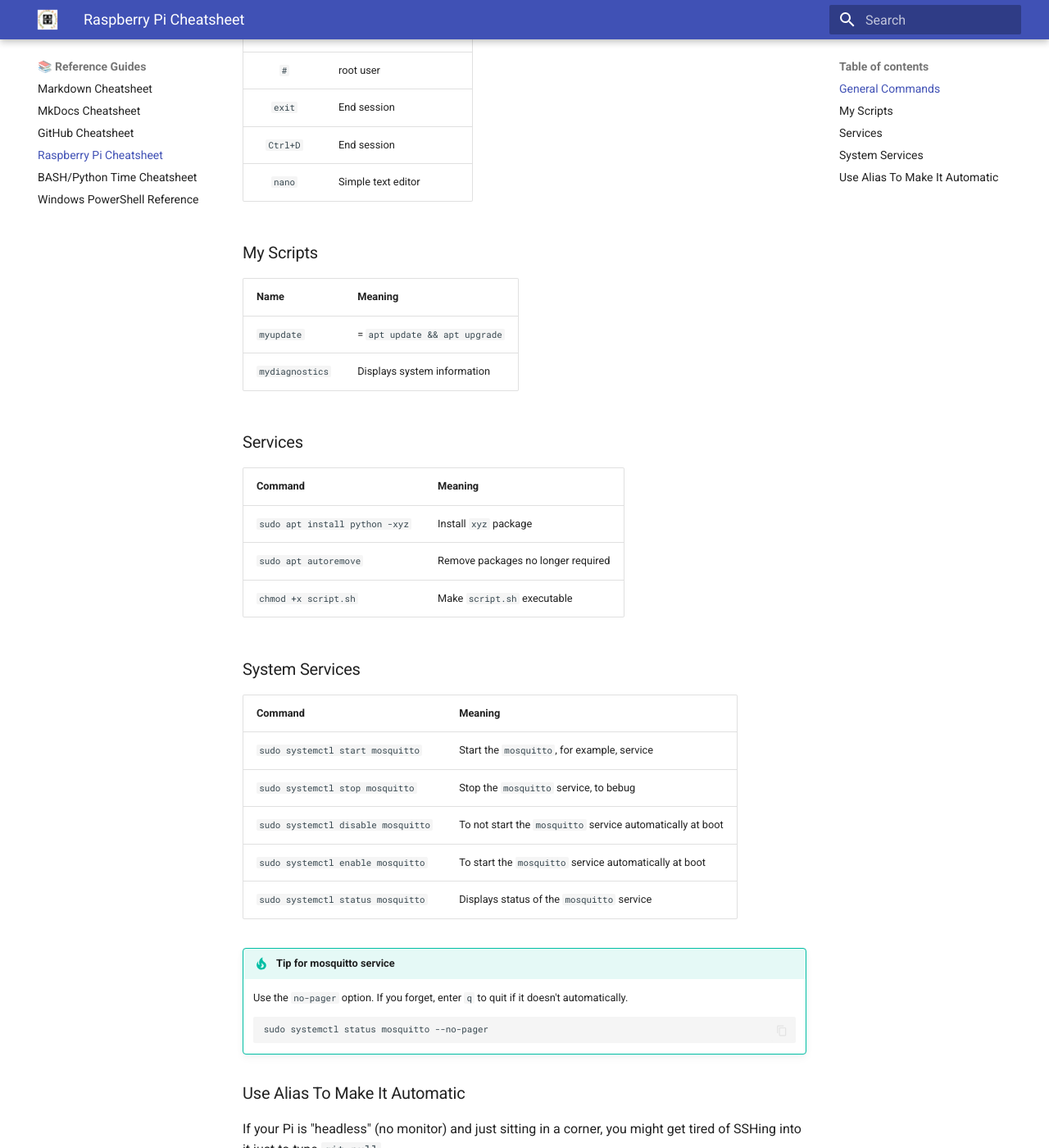
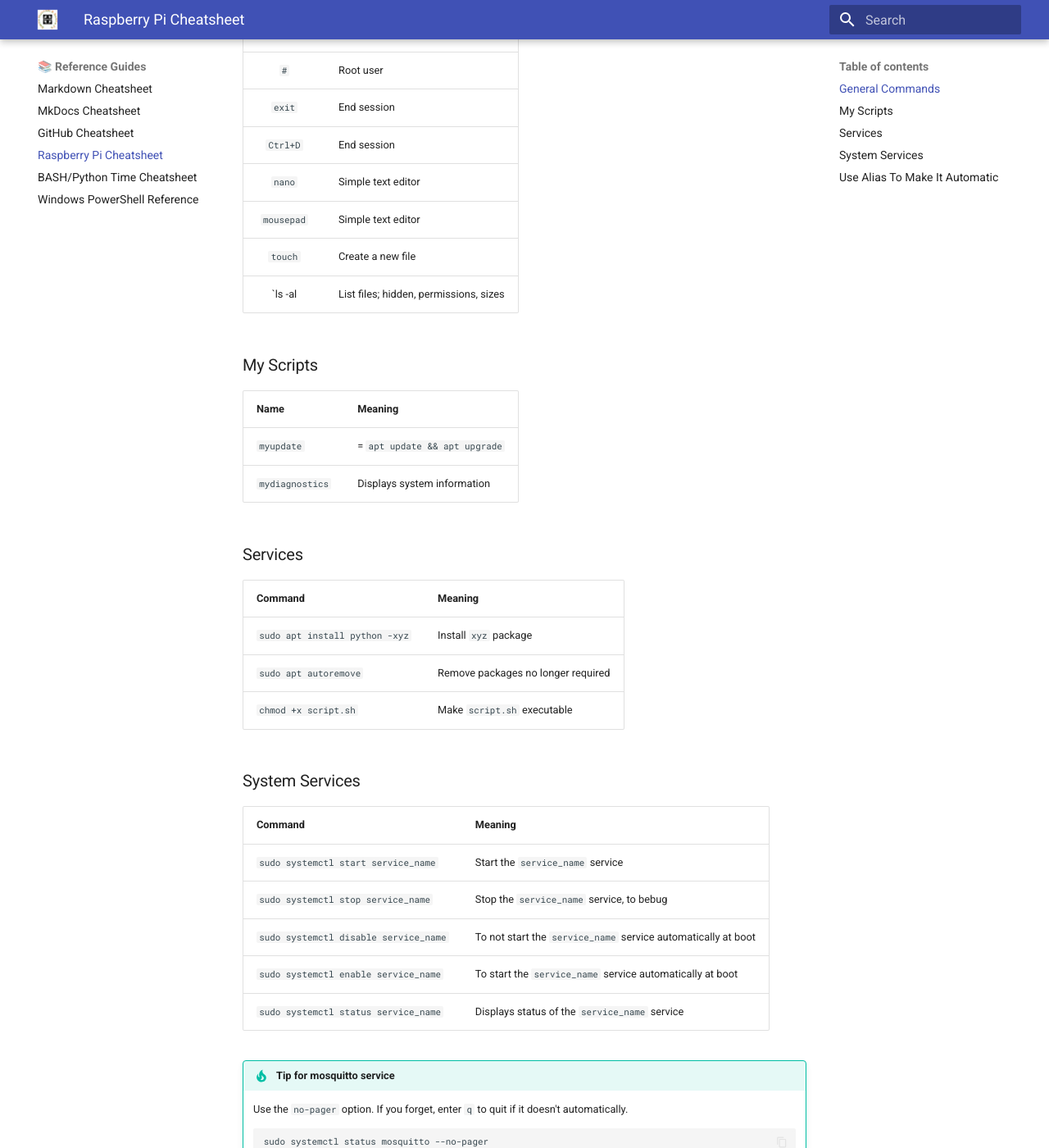
Before and after one commit to krsmith436/ref, an MkDocs documentation site: the page built from docs/guides/rpi_bash_reference.md, in a window 1280 px wide and 1400 px high, scrolled down 541 px. Shown: the whole window at 82% size. Built offline with MkDocs 1.6.1 and Material for MkDocs 9.7.7, drawn with Linux system fonts in a browser that asks for light colours.

Commit message:
Update rpi_bash_reference.md

```diff
--- a/docs/guides/rpi_bash_reference.md
+++ b/docs/guides/rpi_bash_reference.md
@@ -10,10 +10,13 @@
 | ⬇️ | Recall next command |
 | `~` | /home/krsmith436 |
 | `$` | Normal user |
-| `#` | root user |
+| `#` | Root user |
 | `exit` | End session |
 | `Ctrl+D` | End session |
 | `nano` | Simple text editor |
+| `mousepad` | Simple text editor |
+| `touch` | Create a new file |
+| `ls -al | List files; hidden, permissions, sizes |
 
 ### My Scripts
 
@@ -34,11 +37,11 @@
 
 | Command | Meaning |
 | ---- | ---- |
-| `sudo systemctl start mosquitto` | Start the `mosquitto`, for example, service |
-| `sudo systemctl stop mosquitto` | Stop the `mosquitto` service, to bebug |
-| `sudo systemctl disable mosquitto` | To not start the `mosquitto` service automatically at boot |
-| `sudo systemctl enable mosquitto` | To start the `mosquitto` service automatically at boot |
-| `sudo systemctl status mosquitto` | Displays status of the `mosquitto` service |
+| `sudo systemctl start service_name` | Start the `service_name` service |
+| `sudo systemctl stop service_name` | Stop the `service_name` service, to bebug |
+| `sudo systemctl disable service_name` | To not start the `service_name` service automatically at boot |
+| `sudo systemctl enable service_name` | To start the `service_name` service automatically at boot |
+| `sudo systemctl status service_name` | Displays status of the `service_name` service |
 
 !!! tip "Tip for mosquitto service"
     Use the `no-pager` option. If you forget, enter `q` to quit if it doesn't automatically.
```
